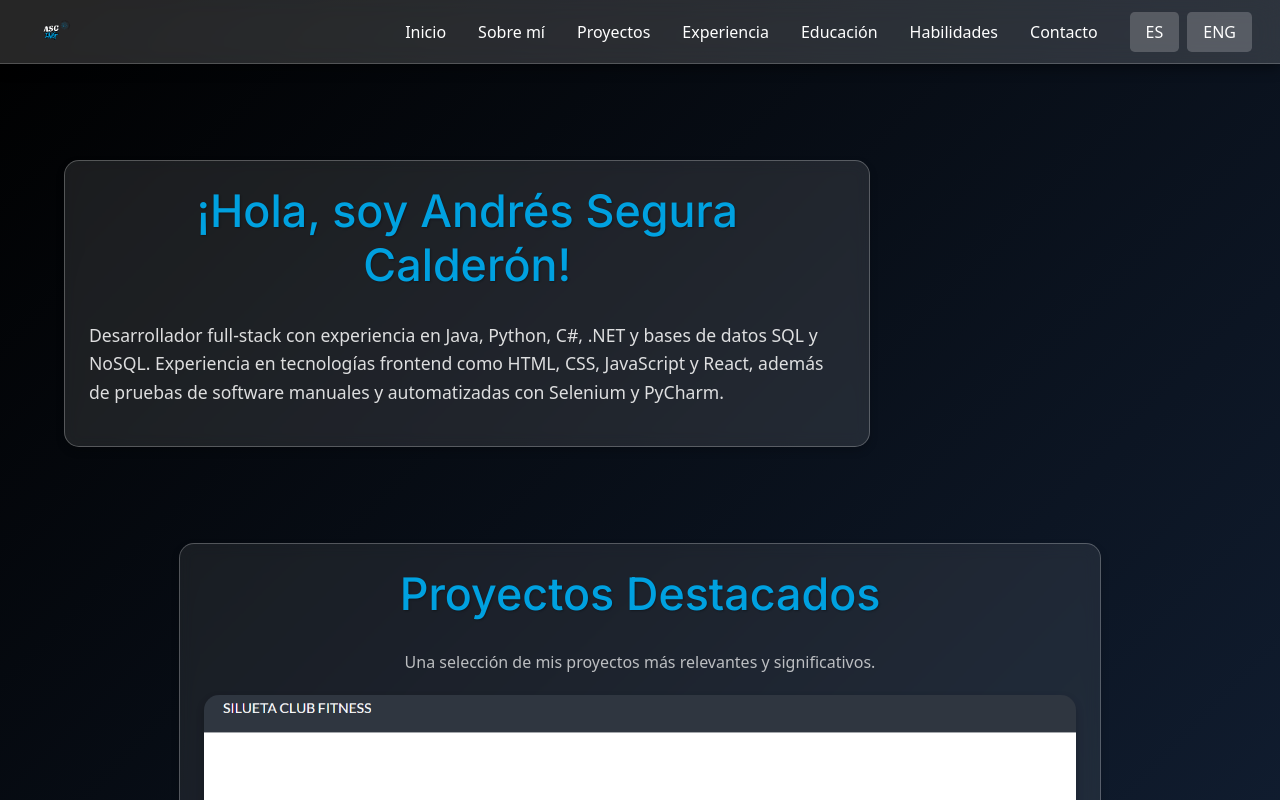
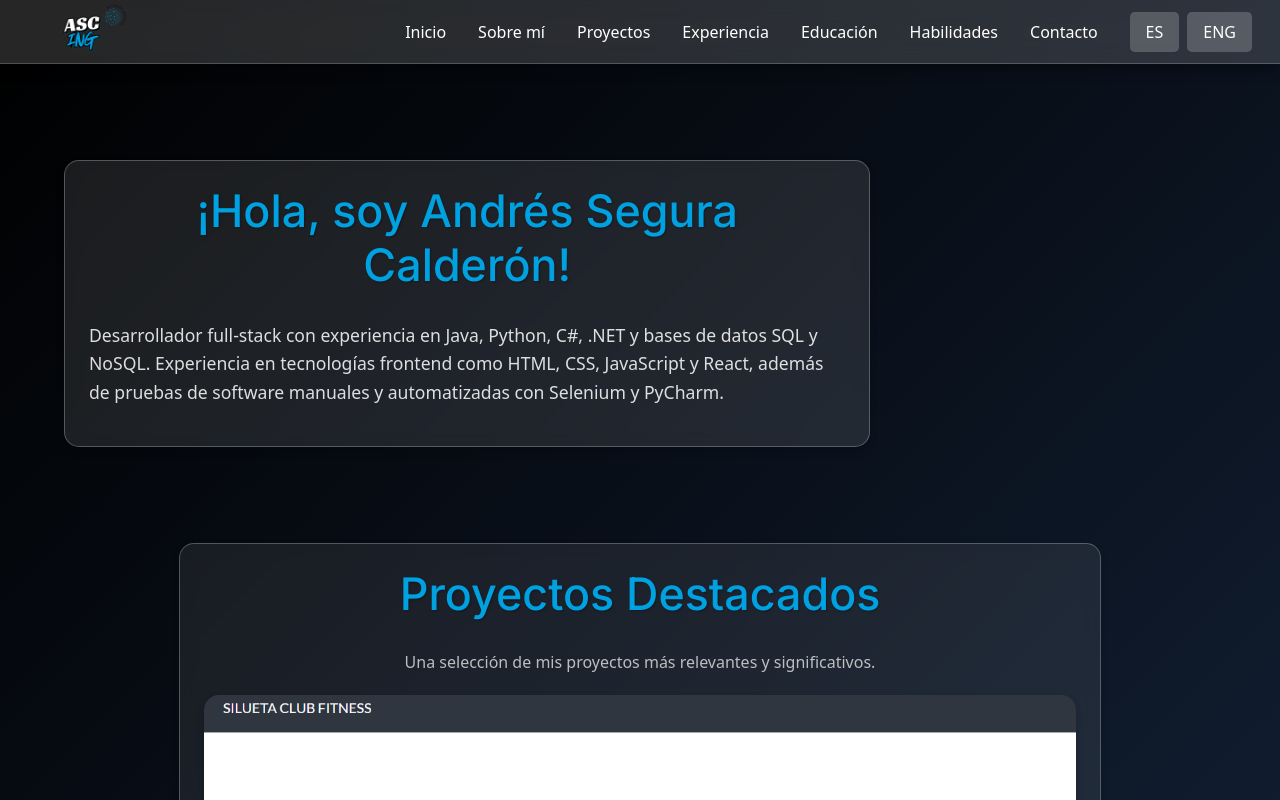
Before and after one commit to AndresSC25/Andres_Segura_C_Repo, a plain HTML site: page index.html in a window 1280 px wide. Shown: the top 800 px of the page. Drawn offline with nearby package versions, Linux system fonts and the light colour scheme; some packages are replaced by stand-ins of ours; no server answers; a script that the page names is missing; a small style sheet from the web is missing.

Commit message:
better look

```diff
--- a/style.css
+++ b/style.css
@@ -21,7 +21,6 @@ body {
     color: var(--text-color);
     margin: 0;
     padding-top: 5rem;
-    /* Ajuste inicial para el espacio del navbar */
     display: flex;
     flex-direction: column;
     align-items: center;
@@ -43,12 +42,10 @@ body {
     z-index: 10;
     border-bottom: 1px solid rgba(255, 255, 255, 0.2);
     height: 4rem;
-    /* Ajusta a la altura real de tu navbar */
 }
 
 .navbar-brand img {
-    height: 3rem;
-    /* Ajusta el tamaño del logo si es necesario */
+    height: 7rem;
     display: block;
 }
 
@@ -62,16 +59,13 @@ body {
     margin-right: 1rem;
     font-size: 1rem;
     position: relative;
-    /* Necesario para posicionar la pseudo-clase */
     text-decoration: none;
-    /* Removemos el underline inicial */
 }
 
 .nav-link::before {
     content: '';
     position: absolute;
     bottom: -2px;
-    /* Ajusta la distancia desde el texto */
     left: 0;
     width: 0%;
     height: 2px;
@@ -140,9 +134,7 @@ main>.glass:nth-child(even) {
     width: 70%;
     transform: none;
     margin-top: 5rem;
-    /* Ajuste para no quedar pegado al navbar */
     scroll-margin-top: 5rem;
-    /* Igual o mayor que la altura del navbar */
 }
 
 #projects {
@@ -150,7 +142,6 @@ main>.glass:nth-child(even) {
     width: 80%;
     transform: none;
     scroll-margin-top: 5rem;
-    /* Igual o mayor que la altura del navbar */
 }
 
 #experience {
@@ -158,7 +149,6 @@ main>.glass:nth-child(even) {
     width: 75%;
     transform: none;
     scroll-margin-top: 5rem;
-    /* Igual o mayor que la altura del navbar */
 }
 
 #education {
@@ -171,7 +161,6 @@ main>.glass:nth-child(even) {
     padding: 2rem;
     flex-direction: row;
     scroll-margin-top: 5rem;
-    /* Igual o mayor que la altura del navbar */
 }
 
 .education-container {
@@ -194,7 +183,6 @@ main>.glass:nth-child(even) {
     padding: 2rem;
     flex-direction: row;
     scroll-margin-top: 5rem;
-    /* Igual o mayor que la altura del navbar */
 }
 
 .skills-container {
@@ -209,14 +197,11 @@ main>.glass:nth-child(even) {
 
 .contact-form {
     align-self: center;
-    /* Centrar el formulario */
     width: 85%;
-    /* Ajustar el ancho si es necesario */
     transform: none;
     margin-top: 3rem;
     margin-bottom: 3rem;
     scroll-margin-top: 5rem;
-    /* Igual o mayor que la altura del navbar */
 }
 
 #contact-info {
@@ -226,7 +211,6 @@ main>.glass:nth-child(even) {
     margin-top: 3rem;
     margin-bottom: 3rem;
     scroll-margin-top: 5rem;
-    /* Igual o mayor que la altura del navbar */
 }
 
 h2 {
@@ -430,7 +414,6 @@ h2 {
     #education,
     #skills,
     .contact-form,
-    /* Añadido para mobile */
     #contact-info {
         width: 100%;
         transform: none !important;
@@ -438,7 +421,6 @@ h2 {
         margin-bottom: 2rem;
         align-self: center;
         scroll-margin-top: 4rem;
-        /* Ajusta según la altura del navbar en mobile */
     }
 
     h2 {
@@ -499,12 +481,10 @@ h2 {
     #education,
     #skills,
     .contact-form,
-    /* Añadido para tablet */
     #contact-info {
         width: 95%;
         transform: none !important;
         scroll-margin-top: 4rem;
-        /* Ajusta según la altura del navbar en tablet si es diferente */
     }
 
     h2 {
```
